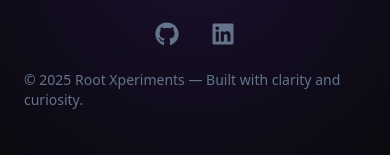
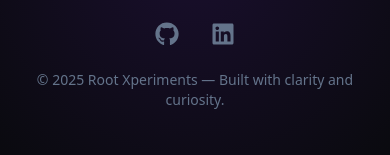
Before and after one commit to ashkshenoy/simple-portfolio, a React (Vite) app: page / in a window 390 px wide. Shown: the part 9505-9660 px from the top of the page. Built offline with nearby package versions, Linux system fonts and the light colour scheme.

Commit message:
footer text center

```diff
--- a/src/App.jsx
+++ b/src/App.jsx
@@ -701,7 +701,7 @@ xperiments.push({ ai: true, fearless: true });`}
               {/* Add more if you want – Twitter/X, etc. */}
             </div>
 
-            <p className="text-sm text-slate-500">
+            <p className="text-sm text-slate-500 text-center md:text-left">
               © {new Date().getFullYear()} Root Xperiments — Built with clarity and curiosity.
             </p>
           </div>
```
Lines whose indentation alone changed are shown as unchanged.
